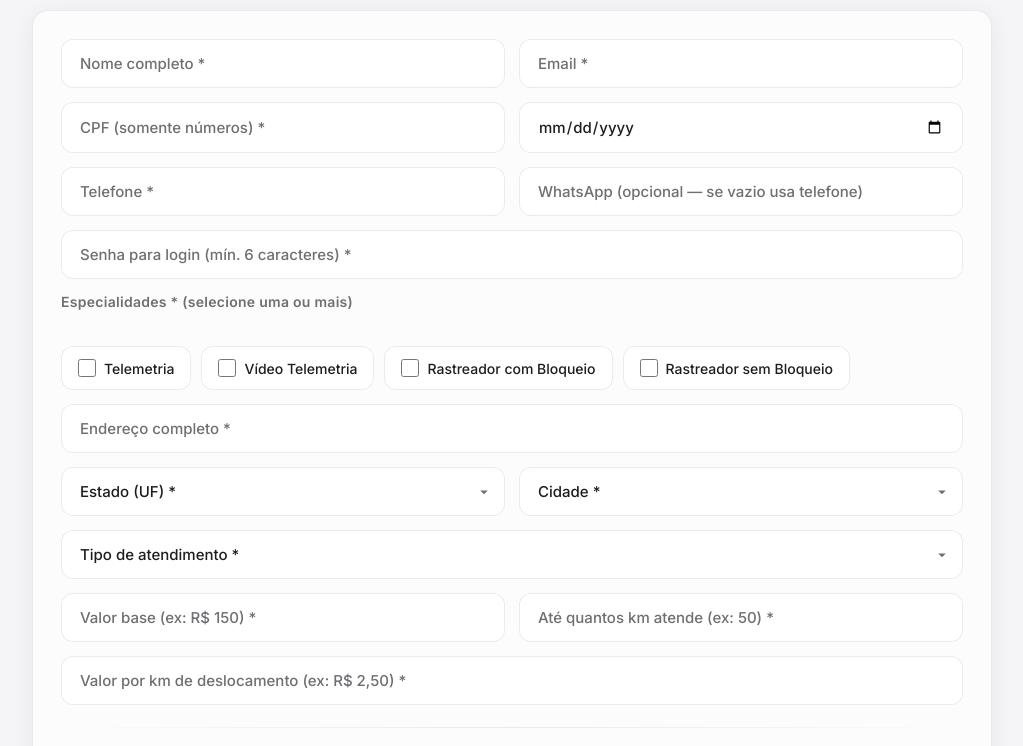
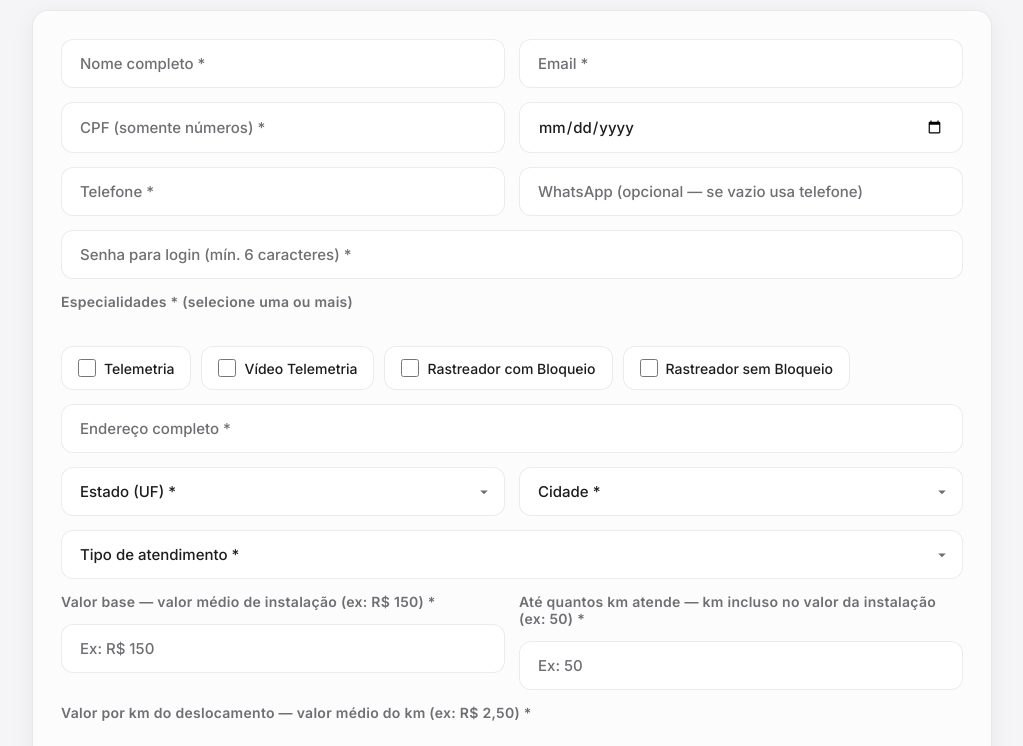
Before and after one commit to joaoschnitzspahn-dev/instaladores-de-rastreadores, a website: page public/register.html in a window 1280 px wide. Shown: the part 172-918 px from the top of the page, without its empty margins (128-1151 px from the left). Drawn offline with Linux system fonts and the light colour scheme.

Commit message:
Ajustar labels dos campos de valor no cadastro

```diff
--- a/public/register.html
+++ b/public/register.html
@@ -100,10 +100,17 @@
 
           <!-- VALORES -->
           <div class="grid2">
-            <input class="input" name="valor_base" type="text" placeholder="Valor base (ex: R$ 150) *" required />
-            <input class="input" name="km_maximo" type="text" placeholder="Até quantos km atende (ex: 50) *" required />
+            <div>
+              <p class="stepLabel">Valor base — valor médio de instalação (ex: R$ 150) *</p>
+              <input class="input" name="valor_base" type="text" placeholder="Ex: R$ 150" required />
+            </div>
+            <div>
+              <p class="stepLabel">Até quantos km atende — km incluso no valor da instalação (ex: 50) *</p>
+              <input class="input" name="km_maximo" type="text" placeholder="Ex: 50" required />
+            </div>
           </div>
-          <input class="input" name="valor_por_km" type="text" placeholder="Valor por km de deslocamento (ex: R$ 2,50) *" required />
+          <p class="stepLabel">Valor por km do deslocamento — valor médio do km (ex: R$ 2,50) *</p>
+          <input class="input" name="valor_por_km" type="text" placeholder="Ex: R$ 2,50" required />
 
           <div class="hr"></div>
 
```
